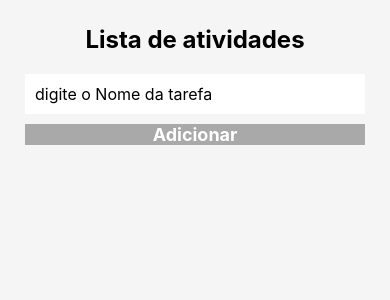
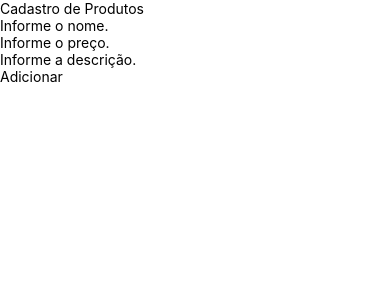
Before and after one commit to valdairelaborata/react_native_13184, a React Native app in the folder my-app/: screen / in a window 390 px wide. Shown: the top 300 px of the page. Built offline with nearby package versions, Linux system fonts and the light colour scheme.

Commit message:
Primeira parte

```diff
--- a/my-app/App.js
+++ b/my-app/App.js
@@ -1,82 +1,55 @@
-import { useState } from 'react';
-import { StyleSheet, Text, TextInput, View, TouchableOpacity, FlatList } from 'react-native';
-import Icon from 'react-native-vector-icons/Ionicons';
+import React, { useState } from "react";
+import { Alert, StyleSheet, Text, TextInput, TouchableOpacity, View } from "react-native";
 
 
 export default function App() {
-  const [tarefa, setTarefa] = useState('')
-  const [tarefas, setTarefas] = useState([])
-  const [mensagem, setMensagem] = useState('Tela inicial')
+  const [produto, setProduto] = useState({ nome: '', preco: '', descricao: '' })
+  const [produtos, setProdutos] = useState([])
+
+  const aoDigitar = (nome, valor) => {
+    setProduto({ ...produto, [nome]: valor })
+
+  }
 
   const adicionar = () => {
-    setTarefas([...tarefas, { id: tarefas.length + 1, nome: tarefa }])
-    setTarefa('')
+    Alert.alert('Aqui vamos gravar o registro de produto.')
   }
 
-  const remover = (id) => {
-    setTarefas(tarefas.filter(item => item.id !== id))
-  }
 
   return (
-    <View style={styles.container}>
-      <Text style={styles.title} >Lista de atividades</Text>
-      <TextInput style={styles.input}
-
-        placeholder='digite o Nome da tarefa'
-        value={tarefa}
-        onChangeText={text => setTarefa(text)}
-      />
-
-      <TouchableOpacity style={styles.btnAdd} onPress={adicionar}>
-        <Text style={styles.btnAddText} >Adicionar</Text>
-      </TouchableOpacity>
-
-      <FlatList
-        data={tarefas}
-        keyExtractor={item => item.id.toString()}
-        renderItem={({ item }) => (
-          <View style={styles.itemContainer}>
-            <Text>{item.nome}</Text>
-            <TouchableOpacity onPress={() => remover(item.id)} >
-              <Icon name="trash" size={20} color="#ff6347" />
-            </TouchableOpacity>
-          </View>
-        )}
-      />
+    <View styles={styles.container}>
+      <Text styles={styles.title}>Cadastro de Produtos</Text>
+      <TextInput
+        placeholder="Informe o nome."
+        value={produto.nome}
+        onChangeText={(valor) => aoDigitar('nome', valor)} />
+      <TextInput
+        placeholder="Informe o preço."
+        value={produto.preco}
+        keyboardType="numeric"
+        onChangeText={(valor) => aoDigitar('preco', valor)} />
+      <TextInput
+        placeholder="Informe a descrição."
+        value={produto.descricao}
+        onChangeText={(valor) => aoDigitar('descricao', valor)} />
+      <View>
+        <TouchableOpacity onPress={adicionar}>
+          <Text>Adicionar</Text>
+        </TouchableOpacity>
+      </View>
     </View>
   );
 }
 
+
 const styles = StyleSheet.create({
   container: {
     flex: 1,
-    backgroundColor: '#f5f5f5',
-    padding: 25
+    padding: 20,
+    backgroundColor: '#fff'
   },
   title: {
     fontSize: 24,
-    fontWeight: 'bold',
-    textAlign: 'center',
-    marginBottom: 20
-  },
-  input: {
-    backgroundColor: '#fff',
-    padding: 10,
-    fontSize: 16,
-    marginBottom: 10
-  },
-  btnAdd: {
-    backgroundColor: '#a9a9a9',
-    alignItems: 'center'
-
-  },
-  btnAddText: {
-    color: '#fff',
-    fontSize: 18,
-    fontWeight: 'bold'
-  },
-  itemContainer: {
-    flexDirection: 'row',
-    justifyContent: 'space-between'
+    marginBottom: 20,
   }
 });
```
Also changed, not shown: 1 other file (tests, documents, lock files or other folders).
